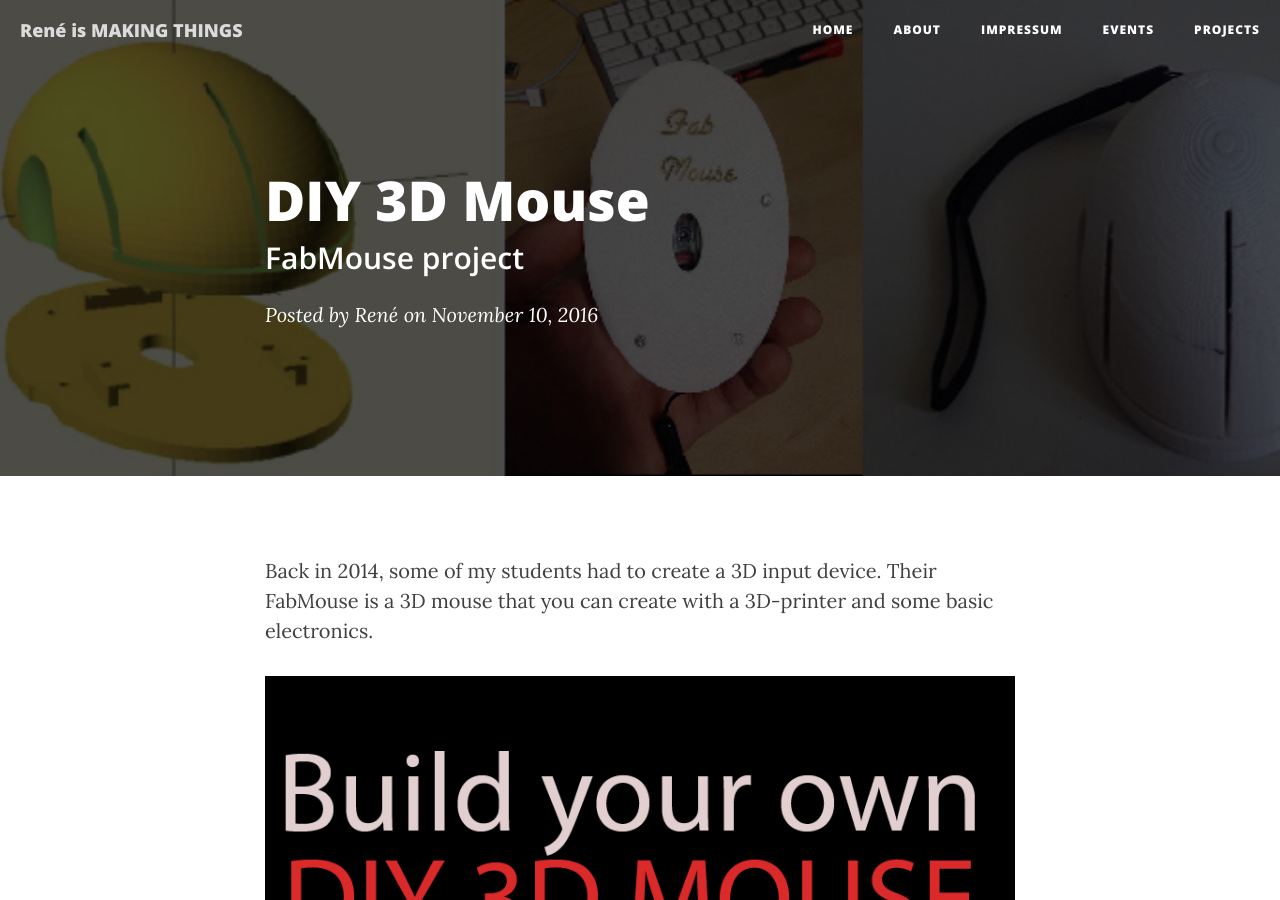
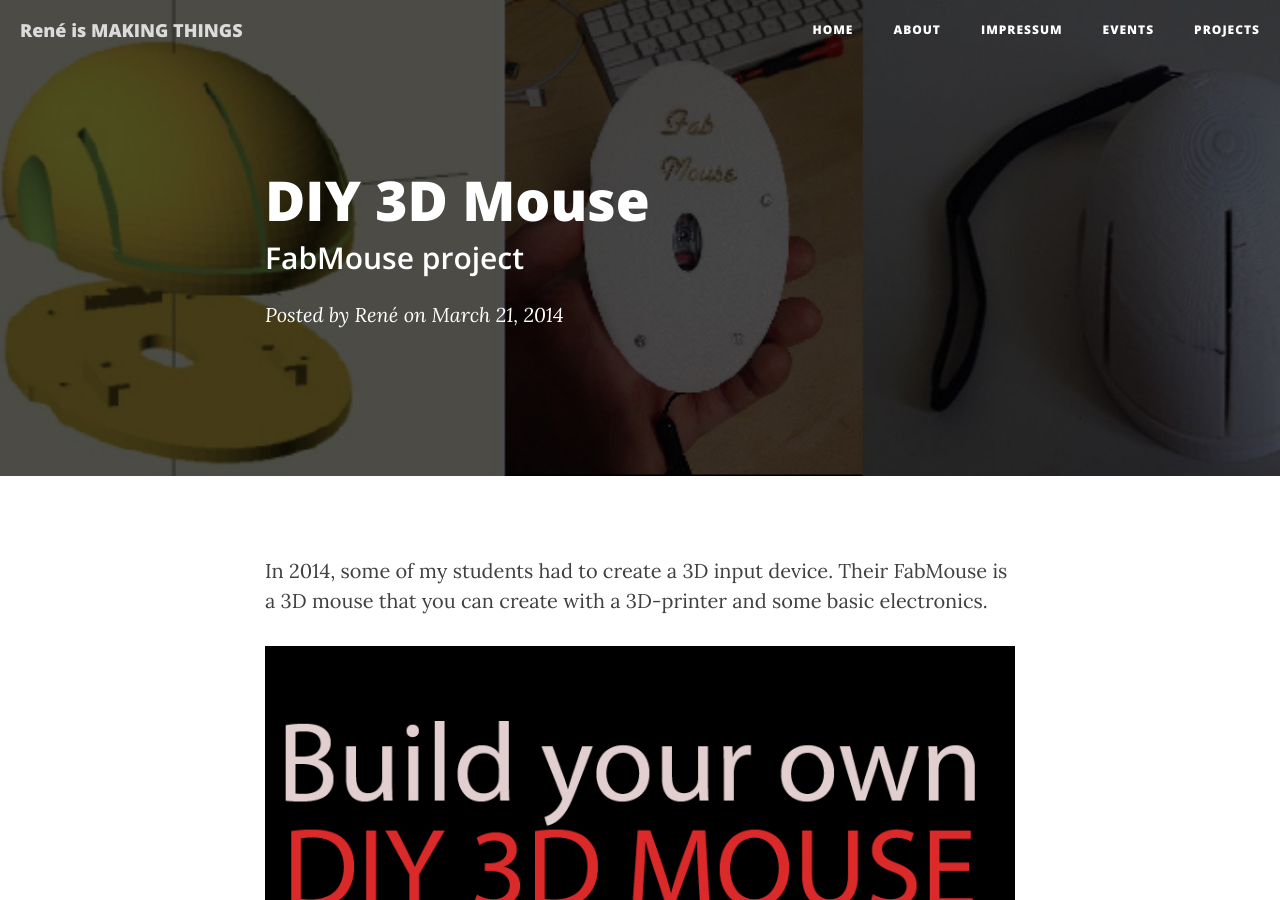
Before and after one commit to renebohne/renebohne.github.io, a Jekyll site: the page built from _posts/2014-03-21-3DMouse.markdown, in a window 1280 px wide and 900 px high. Built offline with Jekyll 4.4.1, drawn with Linux system fonts in a browser that asks for light colours; nearby versions of some CDN libraries.

Commit message:
date of 3d mouse
2014

```diff
--- a/_posts/2016-11-11-3DMouse.markdown
+++ b/_posts/2014-03-21-3DMouse.markdown
@@ -2,13 +2,13 @@
 layout:     post
 title:      "DIY 3D Mouse "
 subtitle:   "FabMouse project"
-date:       2016-11-10 08:00:00
+date:       2014-03-21 08:00:00
 author:     "René"
 header-img: "img/fabmouse_bg.jpg"
 tags: project
 ---
 
-Back in 2014, some of my students had to create a 3D input device. Their FabMouse is a 3D mouse that you can create with a 3D-printer and some basic electronics.
+In 2014, some of my students had to create a 3D input device. Their FabMouse is a 3D mouse that you can create with a 3D-printer and some basic electronics.
 
 ![FabMouse]({{ site.baseurl }}/img/fabmouse_thumb.jpg){: .center-image }
 
```
